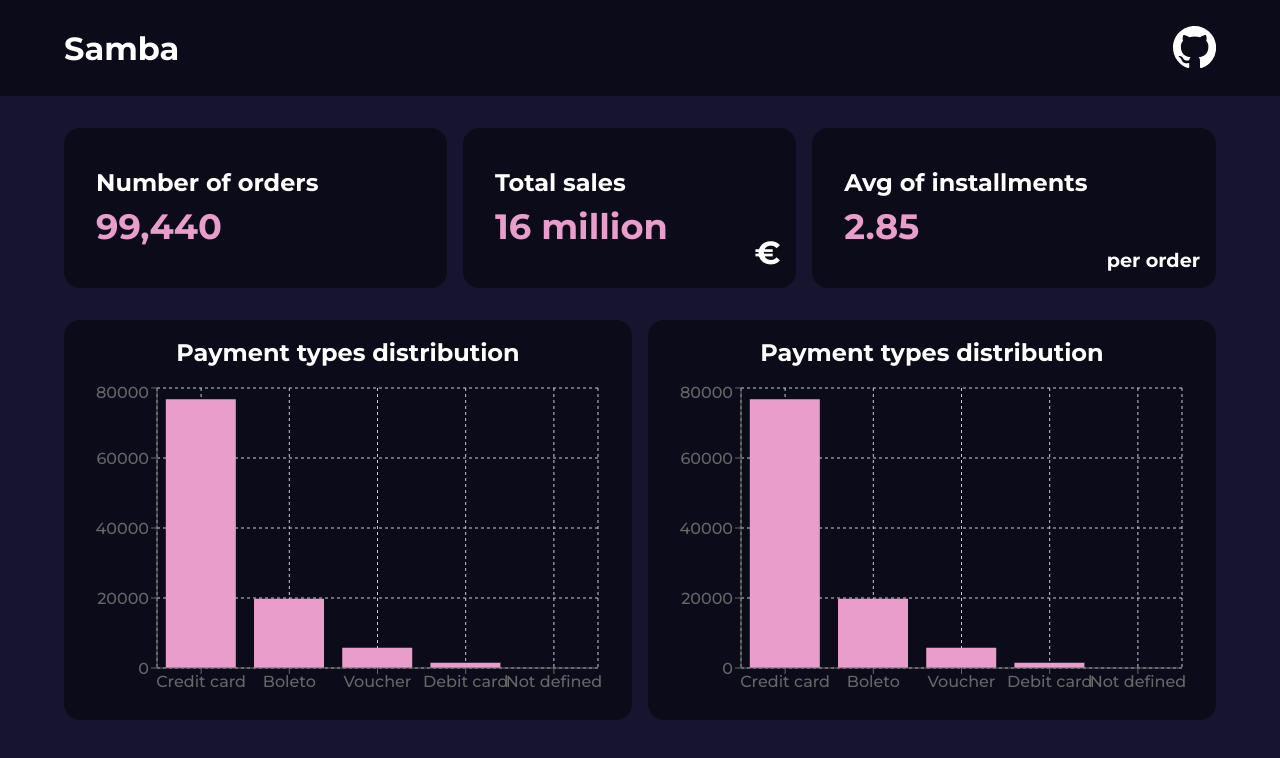
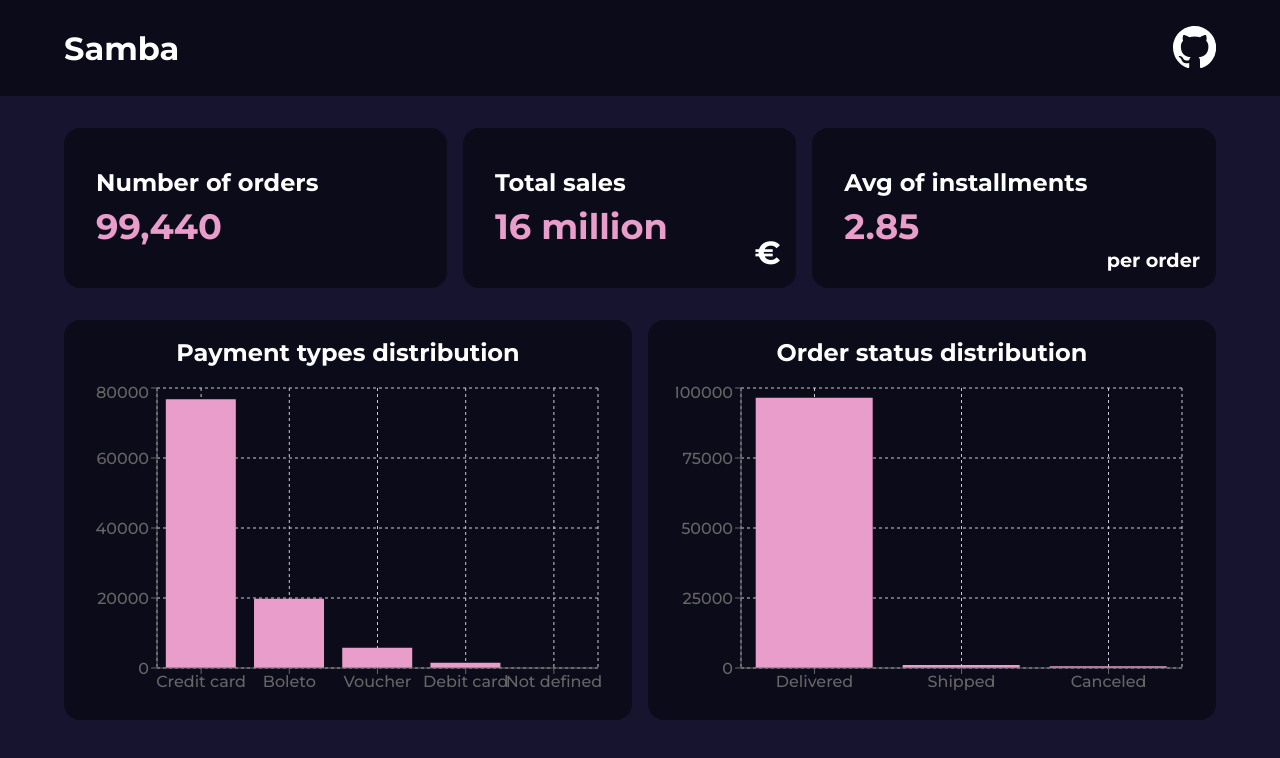
Before and after one commit to sergiopm97/samba, a React (Vite) app: page / in a window 1280 px wide. Shown: the top 758 px of the page. Built offline with nearby package versions, Linux system fonts and the light colour scheme.

Commit message:
Implement order status chart
Implementation of the chart responsible for representing the total order status distribution

```diff
--- a/src/App.jsx
+++ b/src/App.jsx
@@ -3,6 +3,7 @@ import OrdersKPI from "./components/ordersKPI/OrdersKPI";
 import SalesKPI from "./components/salesKPI/salesKPI";
 import InstallmentsKPI from "./components/installmentsKPI/InstallmentsKPI";
 import PaymentTypesPlot from "./components/paymentTypesPlot/PaymentTypesPlot";
+import OrderStatusPlot from "./components/orderStatusPlot/orderStatusPlot";
 import "./App.scss";
 
 function App() {
@@ -16,7 +17,7 @@ function App() {
       </div>
       <div className="dashboard-container">
         <PaymentTypesPlot />
-        <PaymentTypesPlot />
+        <OrderStatusPlot />
       </div>
     </>
   );
--- /dev/null
+++ b/src/components/orderStatusPlot/OrderStatusPlot.jsx
@@ -0,0 +1,47 @@
+import orders from "../../data/orders.json";
+import { BarChart, Bar, XAxis, YAxis, CartesianGrid, Tooltip, ResponsiveContainer } from "recharts";
+import "./OrderStatusPlot.scss";
+import colors from "../colors";
+
+function OrderStatusPlot() {
+  let orderStatus = orders.order_status;
+  orderStatus.length = 3;
+
+  return (
+    <div className="order-status-plot-container">
+      <h1 className="order-status-plot-container--title">Order status distribution</h1>
+      <ResponsiveContainer width={"90%"} height={"80%"}>
+        <BarChart data={orderStatus}>
+          <CartesianGrid strokeDasharray="3 3" />
+          <Tooltip cursor={{ fill: colors.mediumBlue, opacity: 0.75 }} content={<CustomToolTip />} />
+          <Bar dataKey="Count" fill={colors.pink} />
+          <XAxis dataKey="Order status" />
+          <YAxis />
+        </BarChart>
+      </ResponsiveContainer>
+    </div>
+  );
+}
+
+function CustomToolTip({ active, payload, label }) {
+  if (active) {
+    return (
+      <div className="custom-tooltip">
+        <h1 className="custom-tooltip--title">{label}</h1>
+        <h1 className="custom-tooltip--value">{formatPayload(payload[0].value)}</h1>
+      </div>
+    );
+  }
+}
+
+function formatPayload(payload) {
+  if (payload.toString().length === 5) {
+    return payload.toString().substring(0, 2) + "," + payload.toString().substring(2, 6);
+  } else if (payload.toString().length === 4) {
+    return payload.toString().substring(0, 1) + "," + payload.toString().substring(1, 5);
+  } else {
+    return payload.toString();
+  }
+}
+
+export default OrderStatusPlot;
--- /dev/null
+++ b/src/components/orderStatusPlot/OrderStatusPlot.scss
@@ -0,0 +1,58 @@
+@import "../../scss/variables";
+@import "../../scss/responsive";
+
+.order-status-plot-container {
+  gap: 1rem;
+  height: 25rem;
+  border-radius: 1rem;
+  justify-content: center;
+  background-color: $dark-blue;
+  flex-direction: column;
+  transition: 0.5s ease;
+  align-items: center;
+  display: flex;
+  flex-grow: 1;
+  width: 40%;
+
+  &:hover {
+    box-shadow: 8px 8px 0px 0px $pink;
+  }
+
+  @include responsive(portatil-standard) {
+    width: inherit;
+  }
+
+  @include responsive(mobile-large) {
+    padding: 1rem 0rem 1rem 0rem;
+  }
+
+  &--title {
+    font-size: 1.5rem;
+
+    @include responsive(mobile-large) {
+      width: 90%;
+    }
+  }
+}
+
+.custom-tooltip {
+  width: 8rem;
+  height: 4rem;
+  justify-content: center;
+  background-color: $soft-blue;
+  flex-direction: column;
+  border-radius: 1rem;
+  display: flex;
+  opacity: 0.9;
+
+  &--title {
+    font-size: 0.8rem;
+    margin: 0rem 0.6rem 0rem 0.6rem;
+    opacity: 0.5;
+  }
+
+  &--value {
+    font-size: 1rem;
+    margin: 0rem 0.6rem 0rem 0.6rem;
+  }
+}
```
